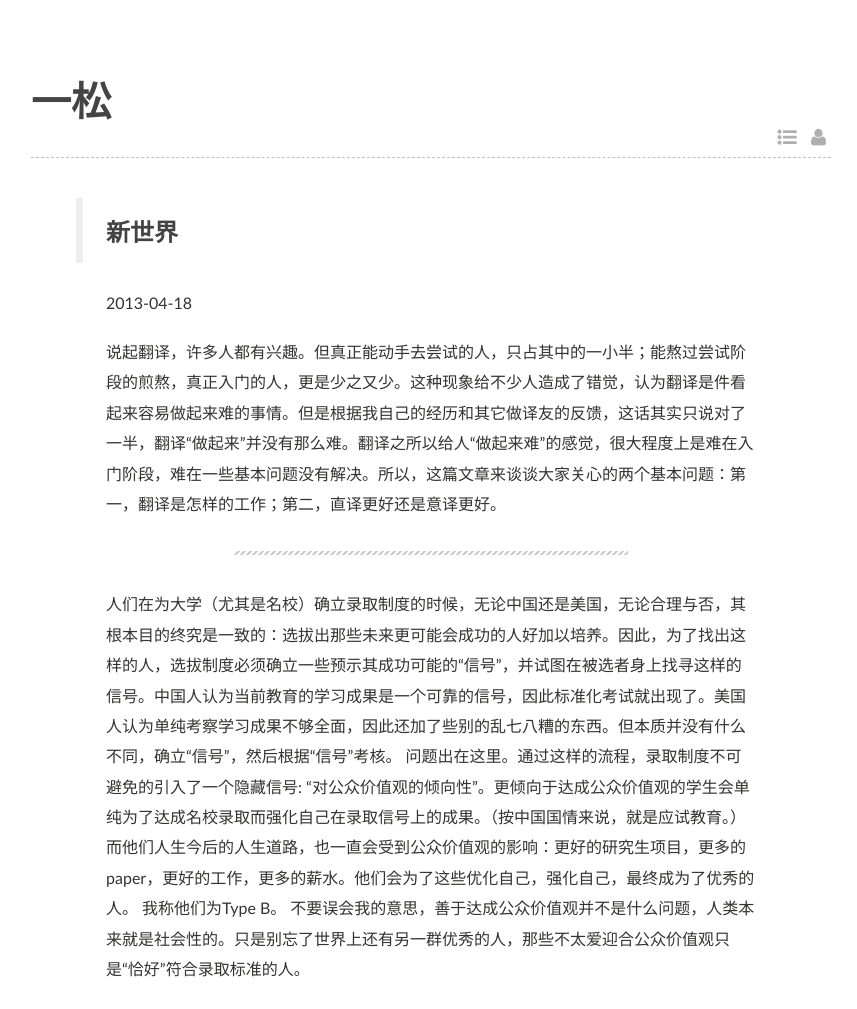
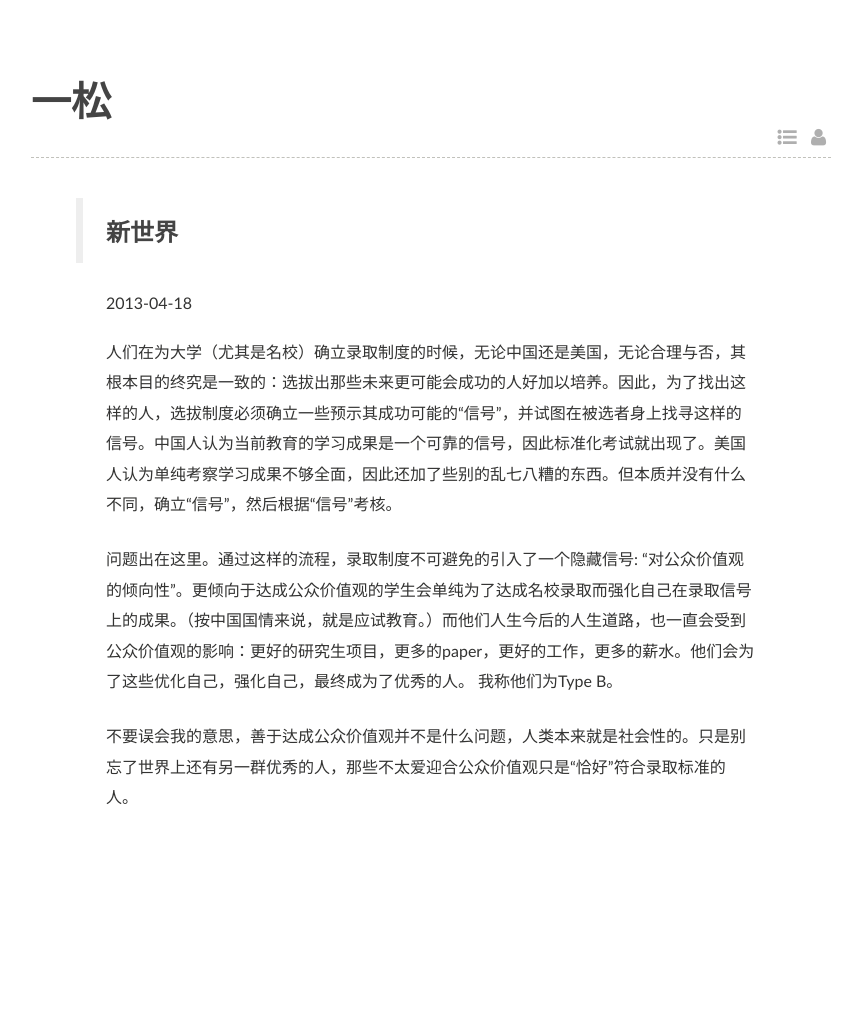
Before and after one commit to yisong/yisong.github.com, a Jekyll site: the page built from _posts/2013-04-18-hello-world.md, in a window 1280 px wide. Shown: the whole page, without its empty margins (209-1066 px from the left). Built offline with Jekyll 4.4.1, drawn with Linux system fonts in a browser that asks for light colours; some web fonts are replaced; after the commit the page ends 900 px from its top, so only the background shows below that.

Commit message:
post revise

```diff
--- a/_posts/2013-04-18-hello-world.md
+++ b/_posts/2013-04-18-hello-world.md
@@ -4,11 +4,9 @@ title: 新世界
 summary: 所谓优秀的人，大抵可以分为两种，温顺的和叛逆的
 ---
 
-说起翻译，许多人都有兴趣。但真正能动手去尝试的人，只占其中的一小半；能熬过尝试阶段的煎熬，真正入门的人，更是少之又少。这种现象给不少人造成了错觉，认为翻译是件看起来容易做起来难的事情。但是根据我自己的经历和其它做译友的反馈，这话其实只说对了一半，翻译“做起来”并没有那么难。翻译之所以给人“做起来难”的感觉，很大程度上是难在入门阶段，难在一些基本问题没有解决。所以，这篇文章来谈谈大家关心的两个基本问题：第一，翻译是怎样的工作；第二，直译更好还是意译更好。
+人们在为大学（尤其是名校）确立录取制度的时候，无论中国还是美国，无论合理与否，其根本目的终究是一致的：选拔出那些未来更可能会成功的人好加以培养。因此，为了找出这样的人，选拔制度必须确立一些预示其成功可能的“信号”，并试图在被选者身上找寻这样的信号。中国人认为当前教育的学习成果是一个可靠的信号，因此标准化考试就出现了。美国人认为单纯考察学习成果不够全面，因此还加了些别的乱七八糟的东西。但本质并没有什么不同，确立“信号”，然后根据“信号”考核。
 
-* * *
-
-人们在为大学（尤其是名校）确立录取制度的时候，无论中国还是美国，无论合理与否，其根本目的终究是一致的：选拔出那些未来更可能会成功的人好加以培养。因此，为了找出这样的人，选拔制度必须确立一些预示其成功可能的“信号”，并试图在被选者身上找寻这样的信号。中国人认为当前教育的学习成果是一个可靠的信号，因此标准化考试就出现了。美国人认为单纯考察学习成果不够全面，因此还加了些别的乱七八糟的东西。但本质并没有什么不同，确立“信号”，然后根据“信号”考核。
 问题出在这里。通过这样的流程，录取制度不可避免的引入了一个隐藏信号: “对公众价值观的倾向性”。更倾向于达成公众价值观的学生会单纯为了达成名校录取而强化自己在录取信号上的成果。（按中国国情来说，就是应试教育。）而他们人生今后的人生道路，也一直会受到公众价值观的影响：更好的研究生项目，更多的paper，更好的工作，更多的薪水。他们会为了这些优化自己，强化自己，最终成为了优秀的人。
 我称他们为Type B。
+
 不要误会我的意思，善于达成公众价值观并不是什么问题，人类本来就是社会性的。只是别忘了世界上还有另一群优秀的人，那些不太爱迎合公众价值观只是“恰好”符合录取标准的人。
```
